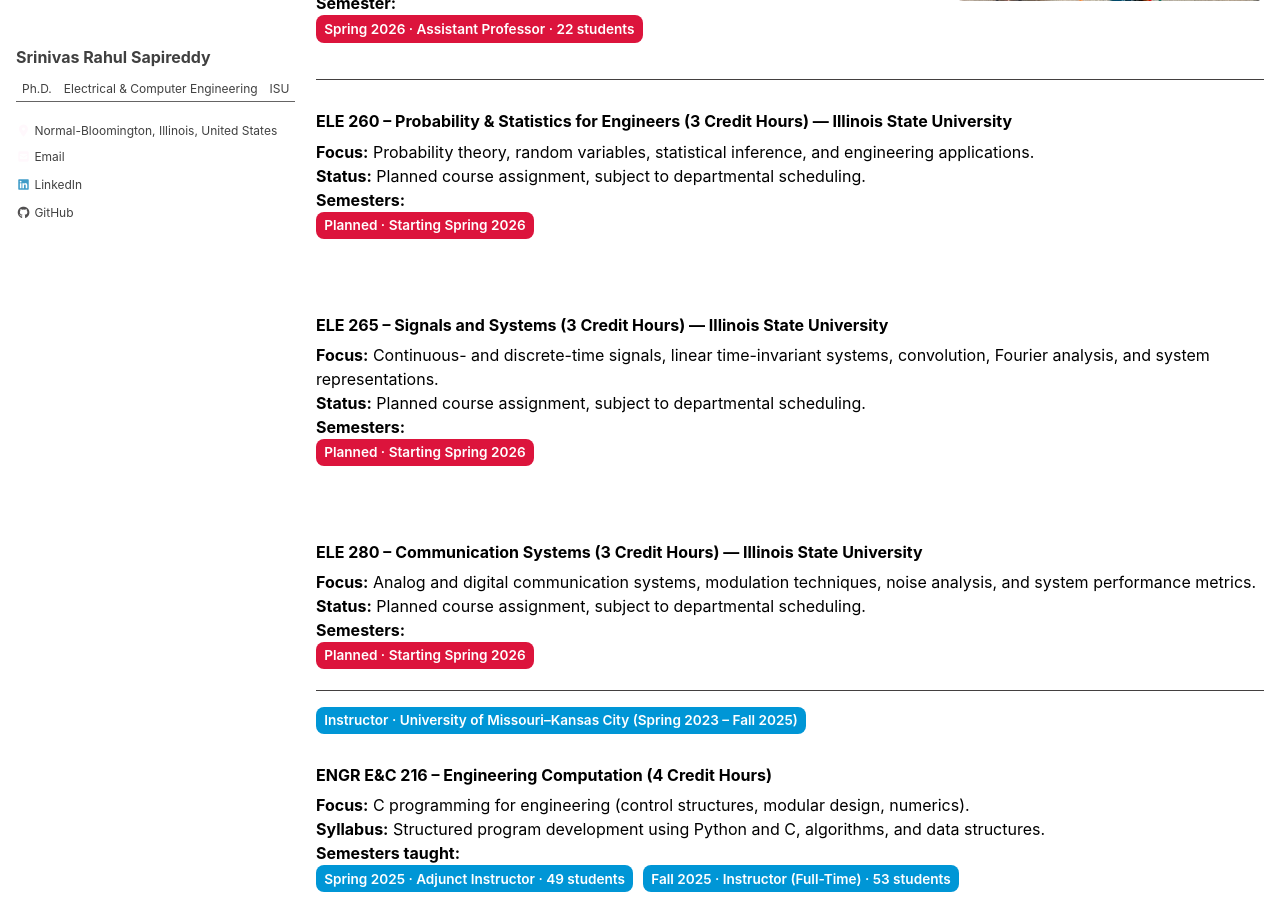
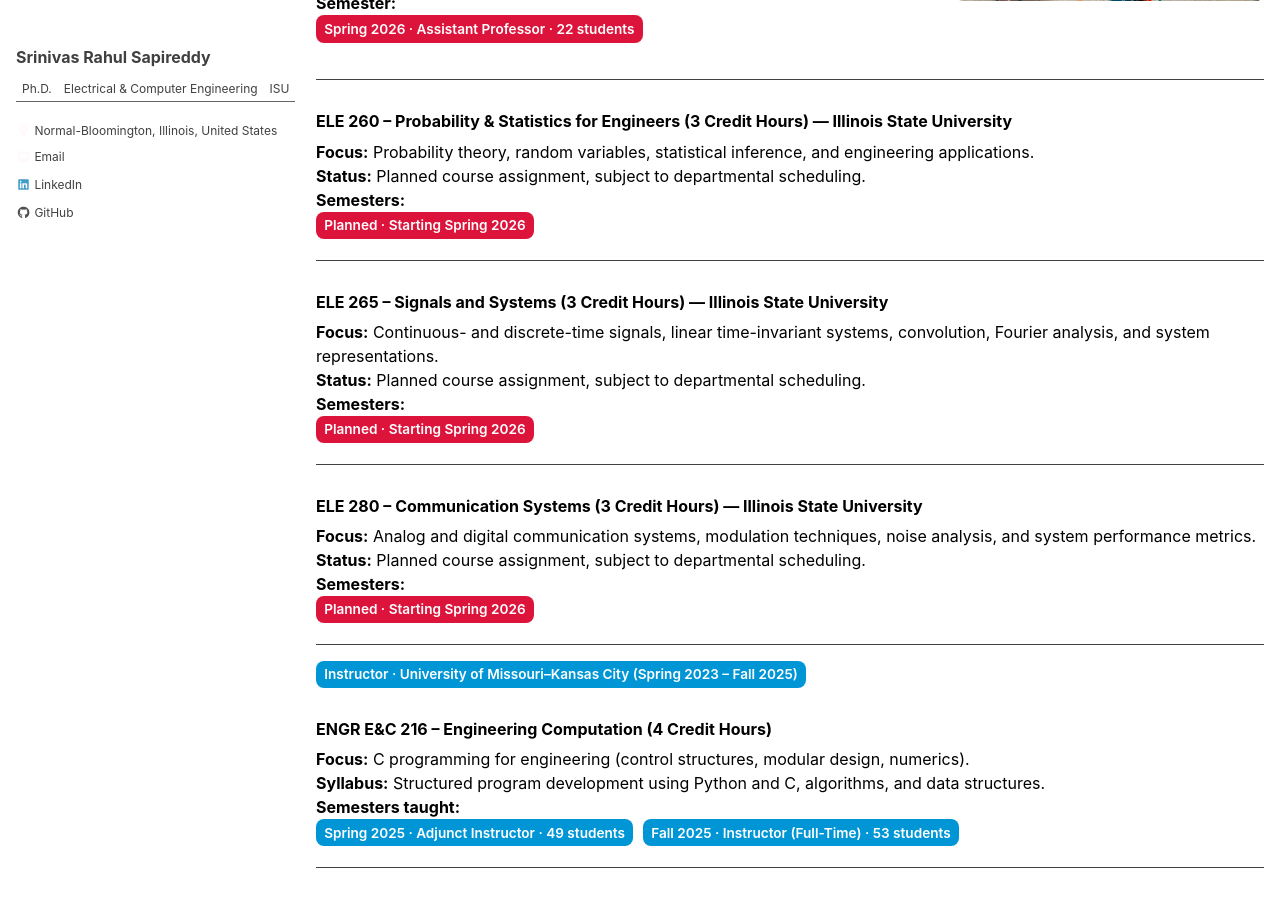
Before and after one commit to srsapireddy/srsapireddy.github.io, a Jekyll site: the page built from _pages/teaching.md, in a window 1280 px wide and 900 px high, scrolled down 734 px. Built offline with Jekyll 4.4.1, drawn with Linux system fonts in a browser that asks for light colours; cached includes are drawn as plain includes; nearby versions of some CDN libraries.

Commit message:
Update teaching.md

```diff
--- a/_pages/teaching.md
+++ b/_pages/teaching.md
@@ -123,7 +123,7 @@
 <strong>Semesters:</strong><br>
 <span class="badge2">Planned · Starting Spring 2026</span>
 
-<br>
+<hr>
 
 <h3>ELE 265 – Signals and Systems (3 Credit Hours) — Illinois State University</h3>
 <strong>Focus:</strong> Continuous- and discrete-time signals, linear time-invariant systems, convolution,
@@ -132,7 +132,7 @@
 <strong>Semesters:</strong><br>
 <span class="badge2">Planned · Starting Spring 2026</span>
 
-<br>
+<hr>
 
 <h3>ELE 280 – Communication Systems (3 Credit Hours) — Illinois State University</h3>
 <strong>Focus:</strong> Analog and digital communication systems, modulation techniques,
@@ -183,7 +183,6 @@
 <span class="badge">Fall 2024 · Adjunct Instructor · 13 students</span>
 <span class="badge">Fall 2025 · Instructor (Full-Time) · 9 students</span>
 
-<hr>
 
 <h2>Additional Teaching (Graduate Teaching Assistant)</h2>
 
@@ -191,14 +190,14 @@
 <span class="badge">Fall 2022 · Graduate Teaching Assistant · 25 students</span><br>
 <strong>Syllabus:</strong> Fundamentals of CMOS VLSI design and layout with exposure to commercial CAD tools.
 
-<br>
+<hr>
 
 <h3>ENGR E&amp;C 228 – Computer Design (3 Credit Hours)</h3>
 <span class="badge">Spring 2024 · Graduate Teaching Assistant · 52 students</span><br>
 <strong>Syllabus:</strong> Computer organization, datapath and control design, memory systems,
 and introductory Verilog HDL.
 
-<br>
+<hr>
 
 <h3>ENGR E&amp;C 402/403 – Senior Design I & II (6 Credit Hours)</h3>
 <span class="badge">Fall 2022 · Graduate Teaching Assistant · 18 students</span>
```
